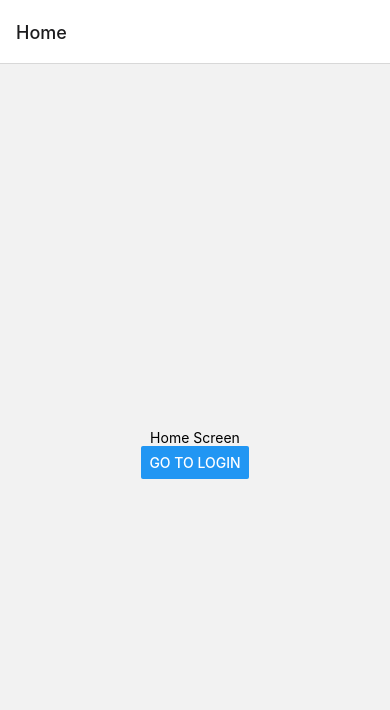
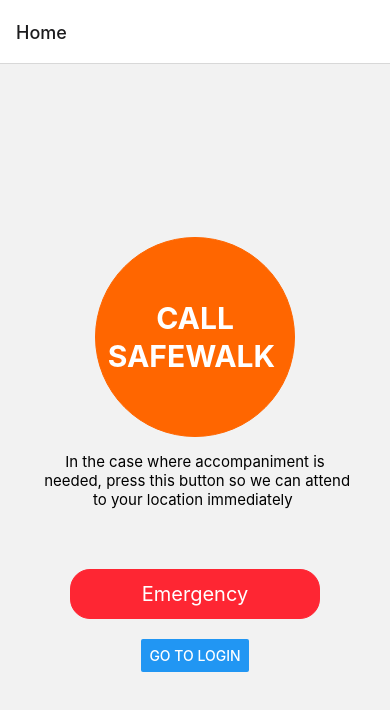
Before and after one commit to UBCSmartCity/UBC-Safewalk-App, a React Native app in the folder Frontend/: screen /Home in a window 390 px wide. Shown: the top 710 px of the page. Built offline with nearby package versions, Linux system fonts and the light colour scheme.

Commit message:
Added call safewalk ,text, and emergency button

```diff
--- a/Frontend/home.js
+++ b/Frontend/home.js
@@ -1,10 +1,49 @@
 import {  Image, SafeAreaView, ImageBackground, StyleSheet, Text,  TouchableOpacity, Linking, View , Button} from 'react-native';
+
 
 function HomeScreen({ navigation }) {
     return (
       <View style={{ flex: 1, alignItems: 'center', justifyContent: 'center' }}>
-        <Text>Home Screen</Text>
+        <TouchableOpacity
+            style={{
+                borderWidth:1,
+                borderColor:'#FF6600',
+                alignItems:'center',
+                justifyContent:'center',
+                width:200,
+                height:200,
+                backgroundColor:'#FF6600',
+                borderRadius:100,
+                }}
+            >
+            <Text style = {{ color: '#FFF', fontSize: 30, fontWeight: 'bold', marginTop: 0}}>  CALL  </Text>
+            <Text style = {{ color: '#FFF', fontSize: 30, fontWeight: 'bold', marginTop: 2}}> SAFEWALK  </Text>
+
+
+            </TouchableOpacity>
+
+        <Text style = {{ color: '#000', fontSize: 15, marginTop: 15,  textAlign: "center" }}> In the case where accompaniment is {'\n'}  needed, press this button so we can attend {'\n'}  to your location immediately   </Text>
+
+
+        <TouchableOpacity
+            style={{
+                borderWidth:1,
+                borderColor:'#FE2633',
+                alignItems:'center',
+                justifyContent:'center',
+                width:250,
+                height:50,
+                backgroundColor:'#FE2633',
+                borderRadius:20,
+                marginTop: 60
+                }}
+            >
+            <Text style = {{ color: '#FFF', fontSize: 20, marginTop: 0}}>  Emergency  </Text>
+            </TouchableOpacity>
+
+        <View style = {{marginTop: 20}}>
         <Button title="Go to Login" onPress={() => navigation.navigate('Login')} />
+        </View>
       </View>
     );
 }
```
